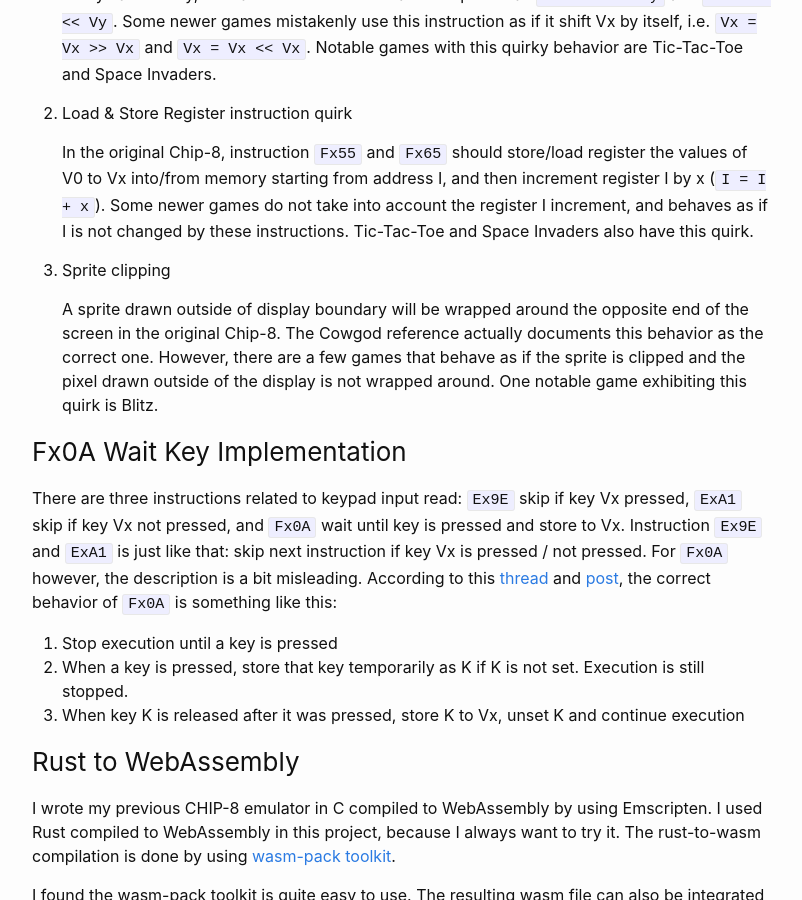
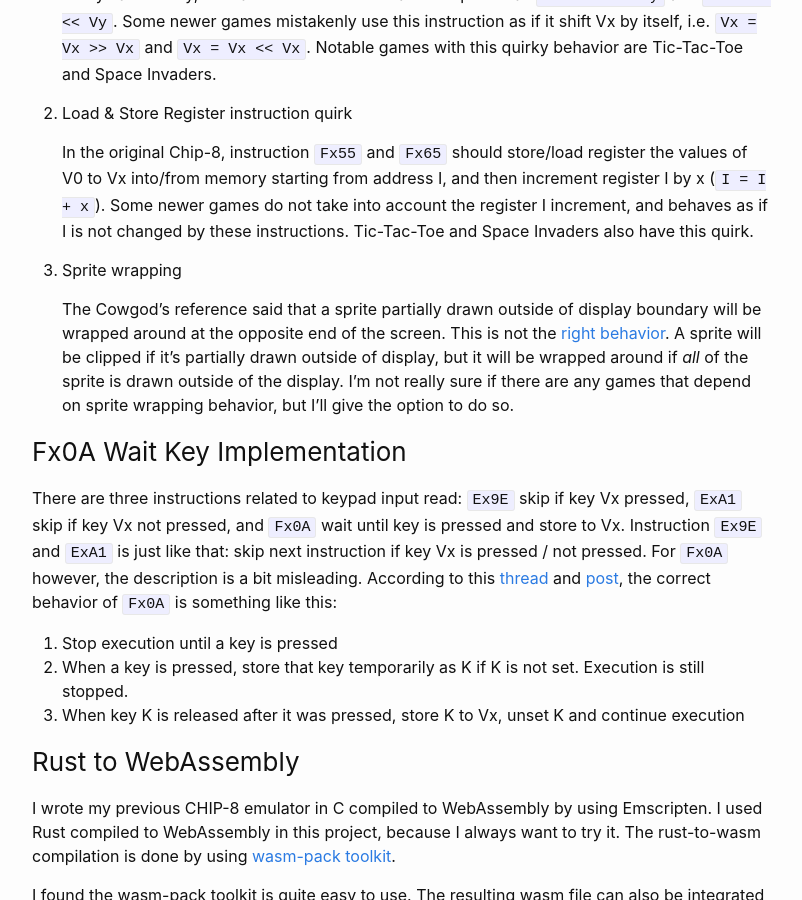
Before and after one commit to faizilham/faizilham.github.io, a Jekyll site: the page built from _posts/2019/2019-11-23-revisiting-chip8.md, in a window 1280 px wide and 900 px high, scrolled down 1308 px. Shown: the whole window, without its empty margins (238-1040 px from the left). Built offline with Jekyll 4.4.1, drawn with Linux system fonts in a browser that asks for light colours; comment, search, counter and statistics services are not loaded.

Commit message:
update on sprite wrapping

```diff
--- a/_posts/2019/2019-11-23-revisiting-chip8.md
+++ b/_posts/2019/2019-11-23-revisiting-chip8.md
@@ -56,12 +56,13 @@ three prominent quirks that can be toggled on or off by configuration.
     Some newer games do not take into account the register I increment, and behaves as if I is not
     changed by these instructions. Tic-Tac-Toe and Space Invaders also have this quirk.
 
-3. Sprite clipping
+3. Sprite wrapping
 
-    A sprite drawn outside of display boundary will be wrapped around the opposite end of the screen
-    in the original Chip-8. The Cowgod reference actually documents this behavior as the correct one.
-    However, there are a few games that behave as if the sprite is clipped and the pixel drawn outside of
-    the display is not wrapped around. One notable game exhibiting this quirk is Blitz.
+    The Cowgod's reference said that a sprite partially drawn outside of display boundary will be
+    wrapped around at the opposite end of the screen. This is not the [right behavior](http://laurencescotford.co.uk/?p=304).
+    A sprite will be clipped if it's partially drawn outside of display, but it will be wrapped around
+    if *all* of the sprite is drawn outside of the display. I'm not really sure if there are any games that depend
+    on sprite wrapping behavior, but I'll give the option to do so.
 
 ### Fx0A Wait Key Implementation
 There are three instructions related to keypad input read: `Ex9E` skip if key Vx pressed, `ExA1` skip if key Vx
```
